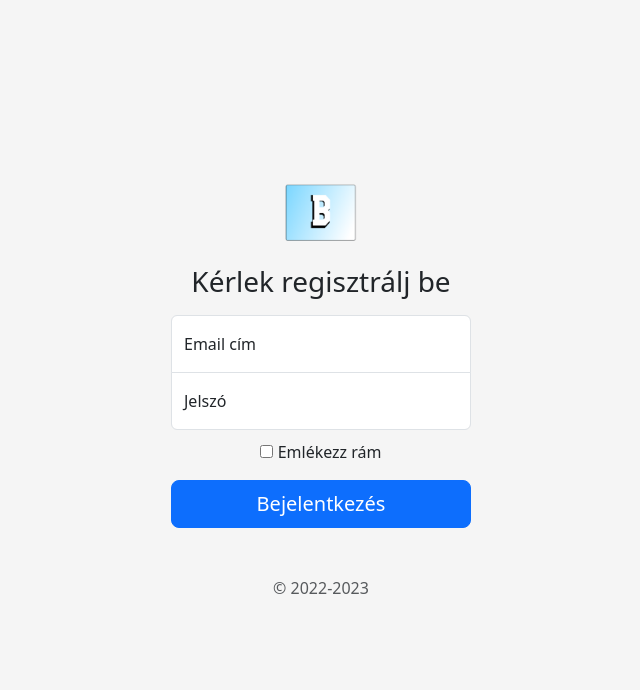
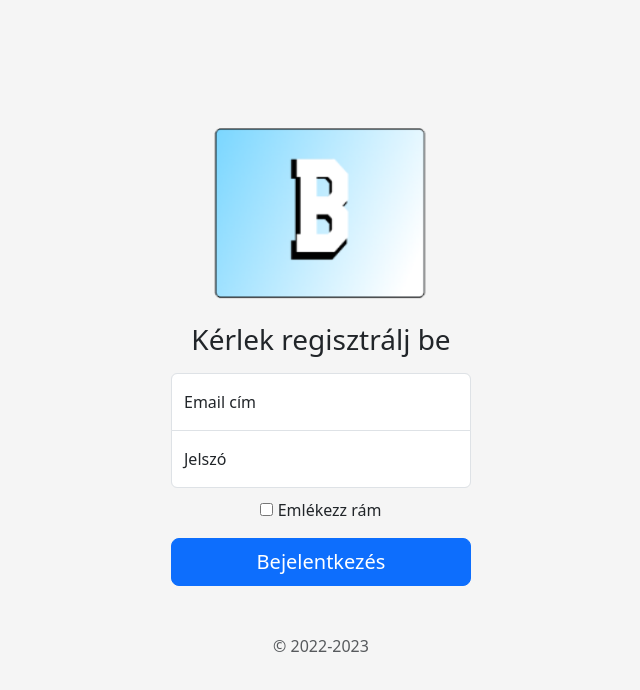
Before and after one commit to SandorPeteer/9D_2023_BUFE_SHOP, a plain HTML site: page reg.html in a window 1280 px wide. Shown: the whole page, without its empty margins (319-959 px from the left). Drawn offline with nearby package versions, Linux system fonts and the light colour scheme.

Commit message:
Update reg.html

```diff
--- a/reg.html
+++ b/reg.html
@@ -86,7 +86,7 @@
 
     <main class="form-signin w-100 m-auto">
         <form>
-            <img class="mb-4" src="https://sandorpeteer.github.io/9D_2023_BUFE_SHOP/favicon/apple-touch-icon.png" alt="" width="72" height="57">
+            <img class="mb-4" src="https://sandorpeteer.github.io/9D_2023_BUFE_SHOP/favicon/apple-touch-icon.png" alt="" width="216" height="173">
             <h1 class="h3 mb-3 fw-normal">Kérlek regisztrálj be</h1>
 
             <div class="form-floating">
```
